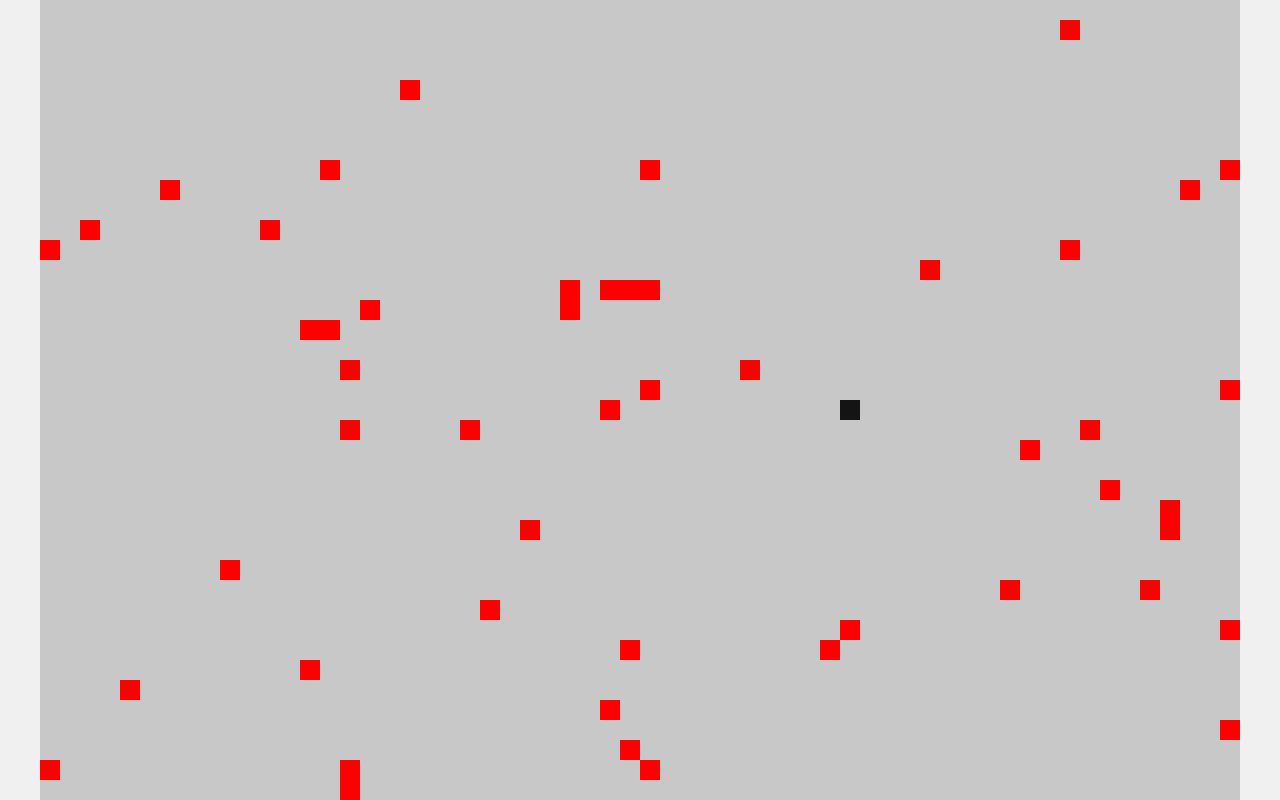
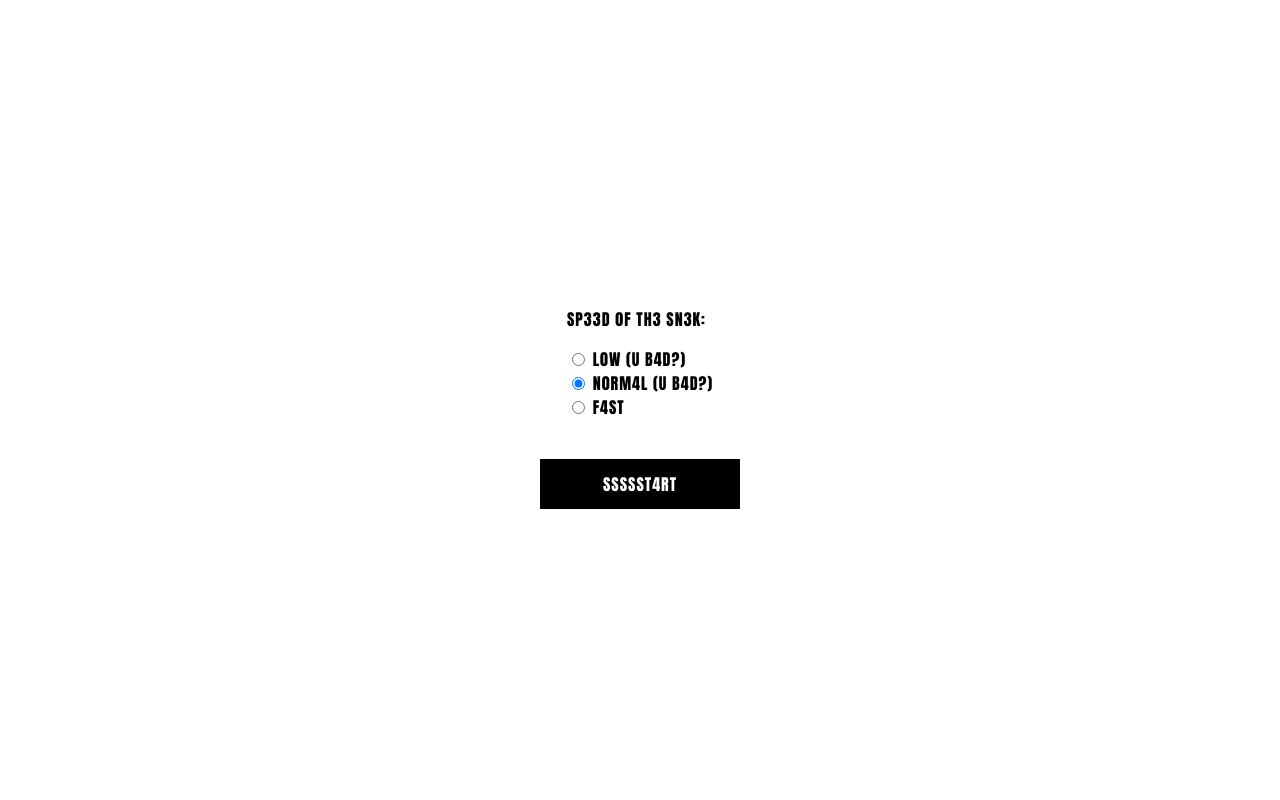
Before and after one commit to tijsv/snek, a plain HTML site: page index.html in a window 1280 px wide. Drawn offline with Linux system fonts and the light colour scheme.

Commit message:
alpha startscreen

```diff
--- a/index.html
+++ b/index.html
@@ -2,9 +2,23 @@
 <html>
   <head>
     <link href="style.css" rel="stylesheet" type="text/css">
+   	<link href="https://fonts.googleapis.com/css?family=Anton" rel="stylesheet">
     <meta name="viewport" content="width=device-width maximum-scale=1 minimum-scale=1" />
   <body>
     <div id="main"></div>
+    <div id="start">
+    	<div id="gamesettings">
+    		<form name="settings">
+    			<p>SP33D 0F TH3 SN3K:</p>
+    			<input type="radio" name="speed" value="200"> L0W (U B4D?)<br>
+    			<input type="radio" name="speed" value="100" checked> N0RM4L (U B4D?)<br>
+    			<input type="radio" name="speed" value="50"> F4ST
+    		</form>
+    	</div>
+  		<div id="startbutton">
+  			<p>SSSSST4RT</p>
+  		</div>
+  	</div>
     <script src="script.js"></script>
   </body>
 </html>
--- a/script.js
+++ b/script.js
@@ -1,6 +1,18 @@
 function main() {
+	var startDiv = document.getElementById('start');
+	startDiv.style.display = "flex";
+	var startButton = document.getElementById('startbutton');
+	startButton.onclick = function() {
+		var selectedSpeed = document.forms["settings"]["speed"].value;
+		game(selectedSpeed);
+	}
+}
+
+function game(speed) {
 	var mainWindow = document.getElementById('main');
 	mainWindow.innerHTML = "";
+	var startDiv = document.getElementById('start');
+	startDiv.style.display = "none";
 	var mainWindowWidth = mainWindow.offsetWidth;
 	var mainWindowHeight = mainWindow.offsetHeight;
 	console.log("Window WxH: ", mainWindowWidth, mainWindowHeight);
@@ -43,7 +55,7 @@ function main() {
 			alert('U D4 W1NN3R');
 			return main();
 		}
-	}, 50);
+	}, parseInt(speed));
 
 
 }
--- a/style.css
+++ b/style.css
@@ -1,15 +1,53 @@
 body, div {
   margin: 0;
   padding: 0;
+  font-family: 'Anton', sans-serif;
+  letter-spacing: 1px;
+}
+
+#start {
+	height: 100vh;
+	width: 100vw;
+	background-color: white;
+	position: fixed;
+	display: flex;
+	flex-direction: column;
+	justify-content: center;
+	align-items: center;
+	z-index: 1;
+}
+
+#start form {
+/*	text-align: center;*/
+	margin-bottom: 40px;
+}
+
+#startbutton {
+	height: 50px;
+	width: 200px;
+	background-color: black;
+	display: flex;
+	justify-content: center;
+	align-items: center;
+	cursor: pointer;
+}
+
+#startbutton:hover {
+	background-color: rgba(40,40,40,1);
+}
+
+#startbutton p {
+	color: white;
 }
 
 #main {
   height: 100vh;
   width: 100vw;
+  position: fixed;
   display: flex;
   justify-content: center;
   align-items: center;
-  background-color: rgba(240,240,240,1);
+  background-color: rgba(20,20,20,1);
 }
 
 #gridWindow {
@@ -18,11 +56,11 @@ body, div {
 
 .cell {
   float: left;
-  background-color: rgba(200,200,200,1);
+  background-color: white;
 }
 
 .snek {
-  background-color: rgba(20,20,20,1);
+  background-color: rgba(40,40,40,1) !important;
 }
 
 .punt {
```
